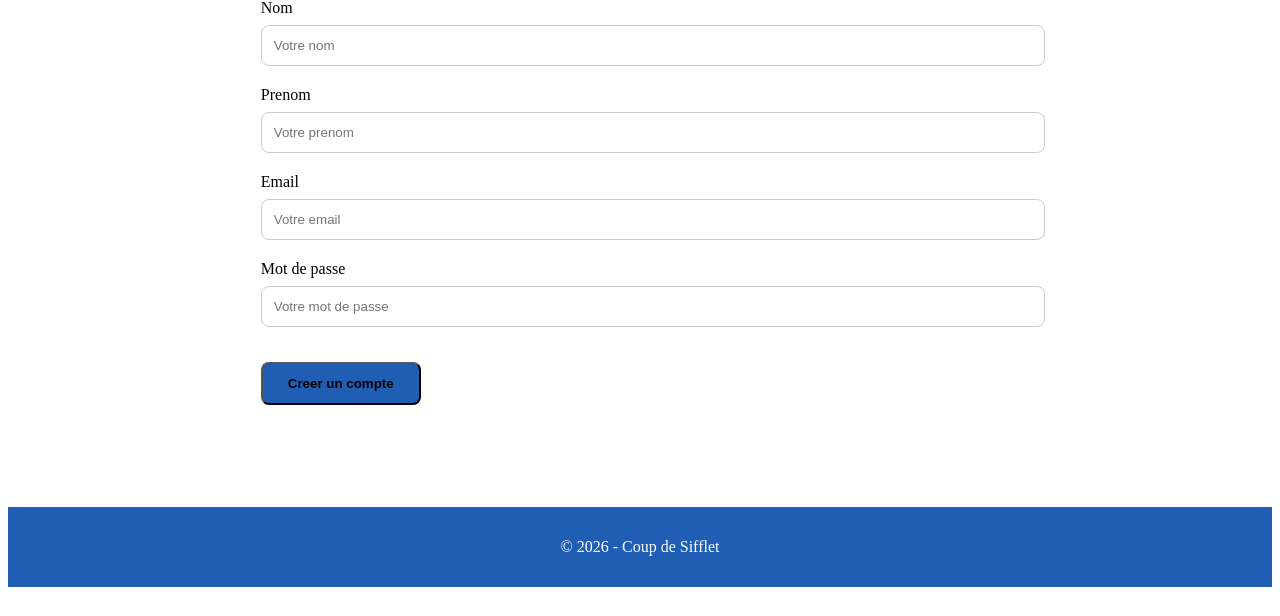
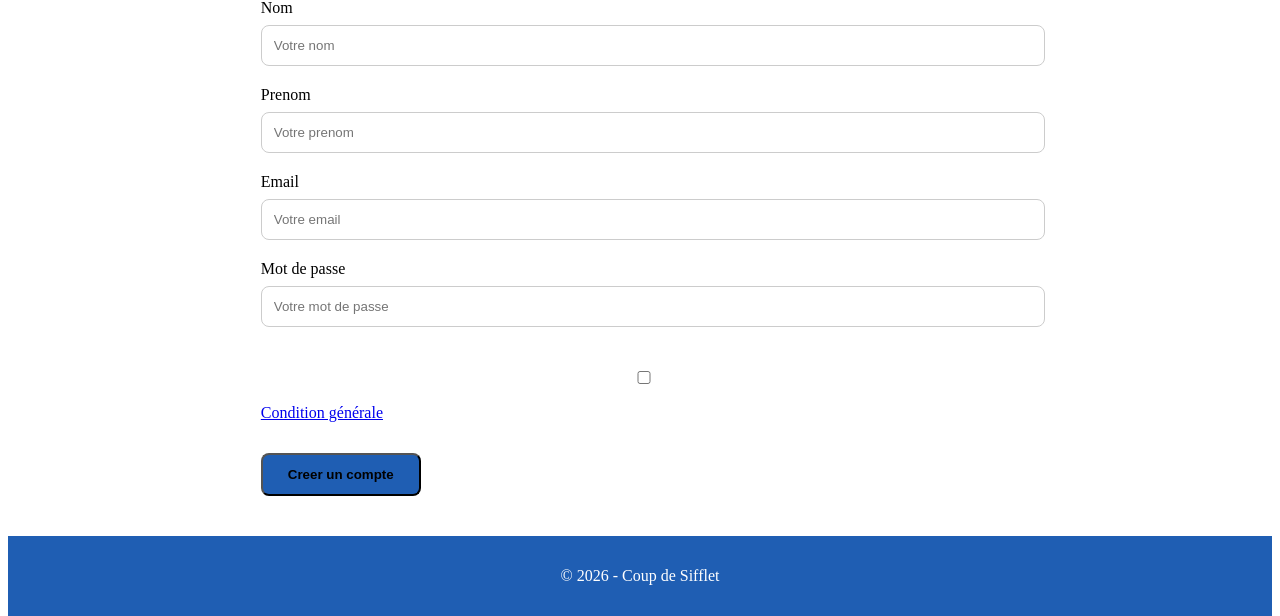
Before and after one commit to EthanStasse/SAE-2026, a PHP site: page /vue/CreerCompte.php in a window 1280 px wide. Shown: the part 216-832 px from the top of the page. Before the commit the page ends 803 px from the top, so only its background shows below. Run offline with PHP 8.4, Linux system fonts and the light colour scheme.

Commit message:
ajout checkbox condition générale

```diff
--- a/mvp/vue/CreerCompte.php
+++ b/mvp/vue/CreerCompte.php
@@ -93,6 +93,12 @@
         <label>Mot de passe</label>
         <input type="password" name="mdp" placeholder="Votre mot de passe" required>
 
+        <p>
+        <input type="checkbox" name="accepter_conditions"required>
+        <a href="Index.php?page=conditions_generales">Condition générale</a>
+        </p>
+
+
         <button type="submit" name="btn_connexion" class="btn">Creer un compte</button>
     </form>
 </section>
```
